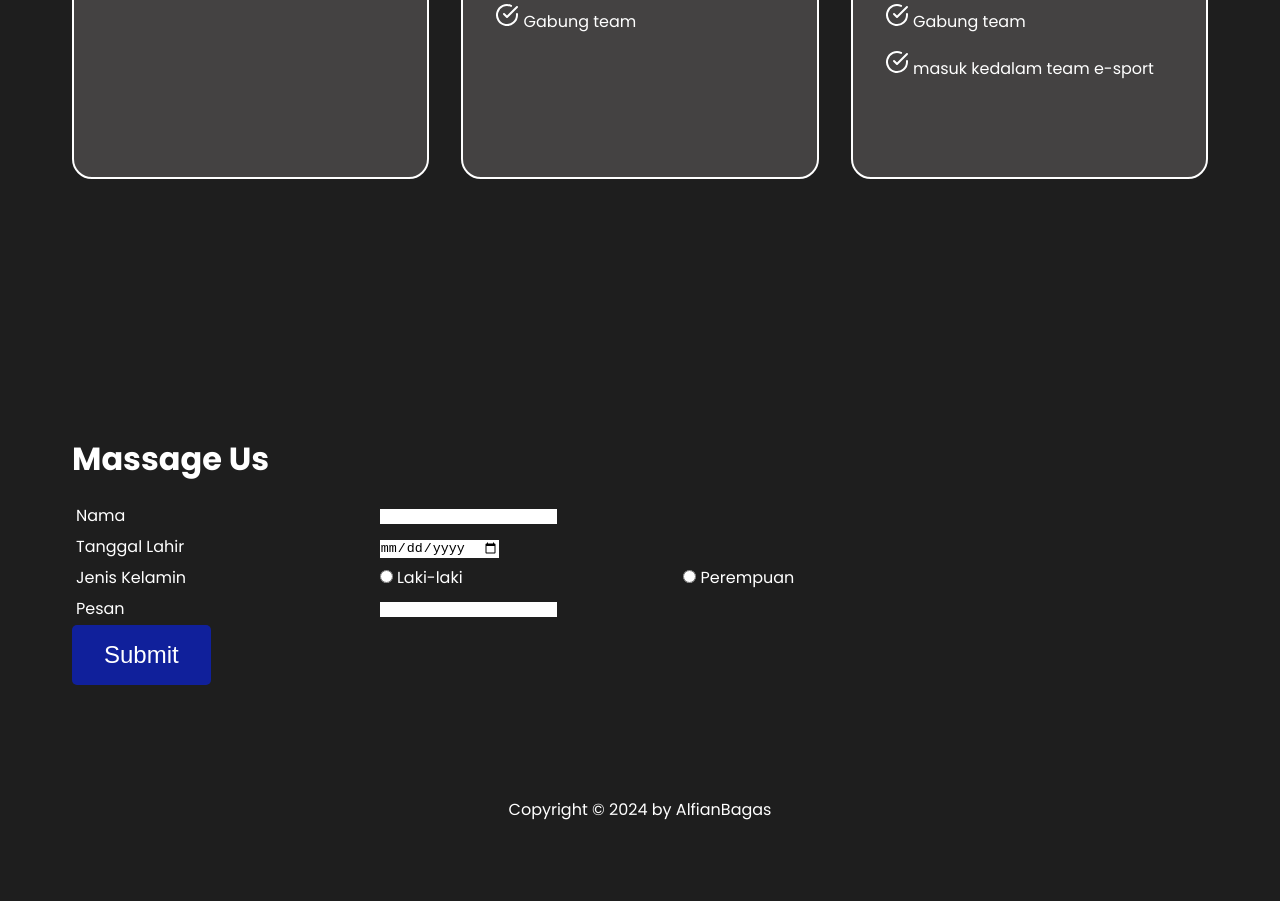
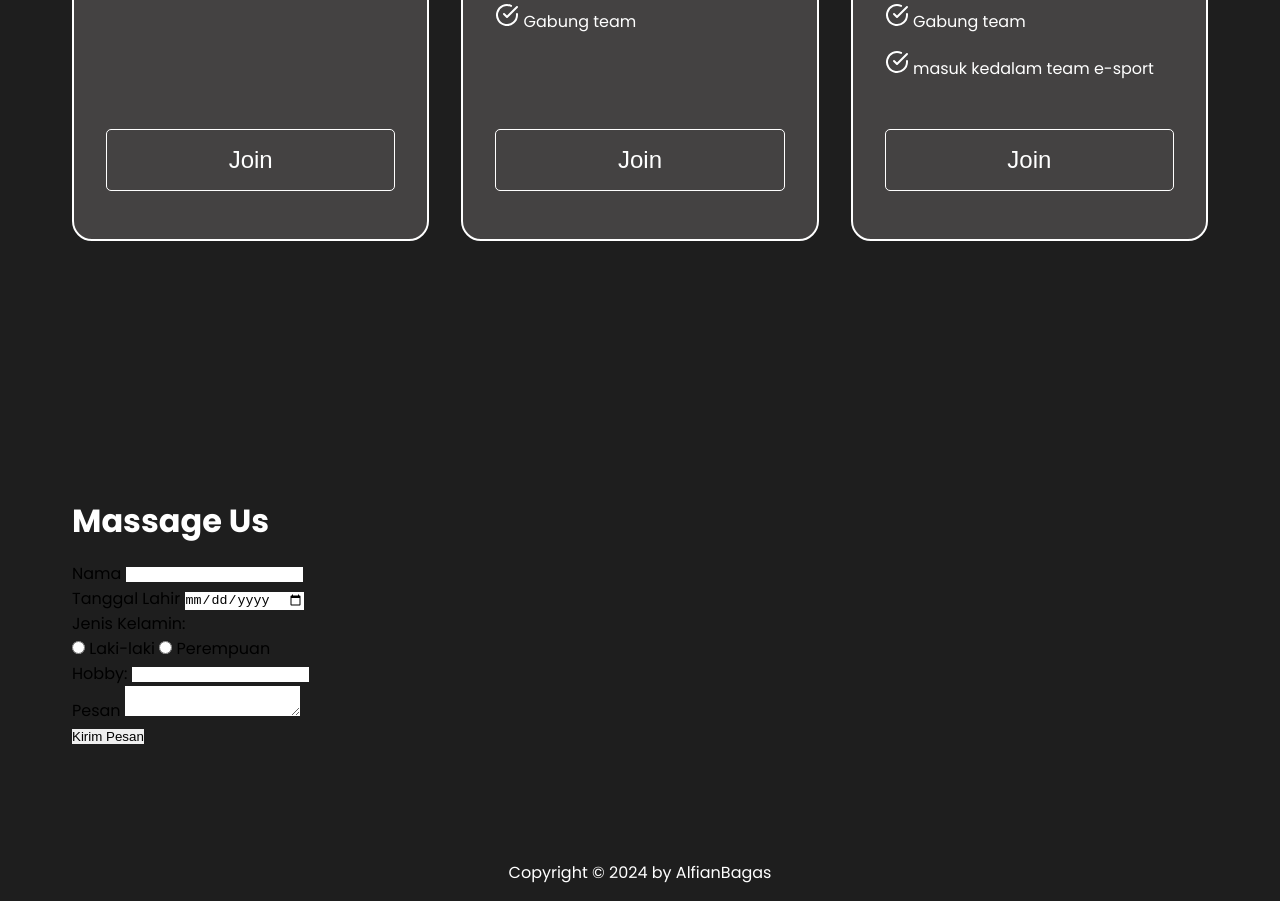
Before and after one commit to revou-fundamental-course/fundamental-AlfianBagas, a plain HTML site: page index.html in a window 1280 px wide. Shown: the part 1151-2052 px from the top of the page. Before the commit the page ends 1989 px from the top, so only its background shows below. Drawn offline with nearby package versions, Linux system fonts and the light colour scheme.

Commit message:
index.html

```diff
--- a/index.html
+++ b/index.html
@@ -63,7 +63,7 @@
               Panduan teknik
             </p>
           </div>
-          <button class hidden="btn">Join</button>
+          <button class="btn">Join</button>
         </div>
         <div class="card">
           <div class="content">
@@ -82,7 +82,7 @@
               Gabung team
             </p>
           </div>
-          <button class hidden="btn">Join</button>
+          <button class="btn">Join</button>
         </div>
         <div class="card">
           <div class="content">
@@ -105,7 +105,7 @@
               masuk kedalam team e-sport
             </p>
           </div>
-          <button class hidden="btn">Join</button>
+          <button class="btn">Join</button>
         </div>
       </div>
     </section>
@@ -113,37 +113,51 @@
     <!-- Hero section 3 -->
     <section class="container">
       <h1 class="header1">Massage Us</h1>
-      <div class="data">
-        <form action="#" method="post">
-          <table>
-            <tr>
-              <td>Nama</td>
-              <td><input type="text" /></td>
-            </tr>
-            <tr>
-              <td>Tanggal Lahir</td>
-              <td><input type="date" /></td>
-            </tr>
-            <tr>
-              <td>Jenis Kelamin</td>
-              <td><input type="radio" name="jk" /> Laki-laki</td>
-              <td><input type="radio" name="jk" /> Perempuan</td>
-            </tr>
-            <tr>
-              <td>Pesan</td>
-              <td><input type="text" /></td>
-            </tr>
-          </table>
-          <button class="btn">Submit</button>
-        </form>
-      </div>
+      <form action="#" method="post">
+        <div class="form-group">
+          <label for="nama">Nama</label>
+          <input type="text" id="nama" name="nama" required />
+        </div>
+        <div class="form-group">
+          <label for="tanggal_lahir">Tanggal Lahir</label>
+          <input type="date" id="tanggal_lahir" name="tanggal_lahir" required />
+        </div>
+        <div class="form-group">
+          <label>Jenis Kelamin:</label><br />
+          <input
+            type="radio"
+            id="laki_laki"
+            name="jenis_kelamin"
+            value="Laki-laki"
+            required
+          />
+          <label for="laki_laki">Laki-laki</label>
+          <input
+            type="radio"
+            id="perempuan"
+            name="jenis_kelamin"
+            value="Perempuan"
+            required
+          />
+          <label for="perempuan">Perempuan</label>
+        </div>
+        <div class="form-group">
+          <label for="hobby">Hobby:</label>
+          <input type="text" id="hobby" name="hobby" />
+        </div>
+        <div class="form-group">
+          <label for="pesan">Pesan</label>
+          <textarea id="pesan" name="pesan"></textarea>
+        </div>
+        <div class="form-group">
+          <input type="submit" value="Kirim Pesan" />
+        </div>
+      </form>
     </section>
 
     <!-- footer -->
     <footer>
-      <p>
-        Copyright © 2024 by AlfianBagas
-      </p>
+      <p>Copyright © 2024 by AlfianBagas</p>
     </footer>
 
     <script>
```
